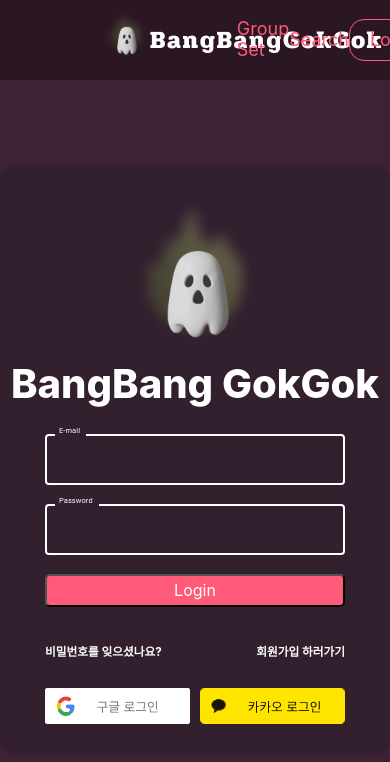
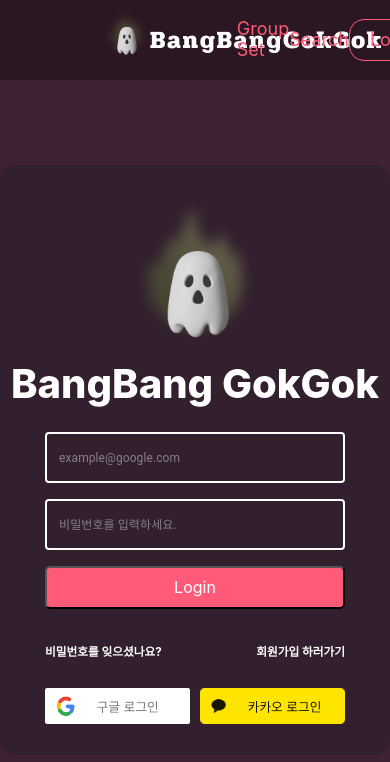
Before and after one commit to predictyson/BangBangGokGok, a React (Vite) app in the folder FrontEnd/: page /login in a window 390 px wide. Shown: the top 762 px of the page. Built offline with nearby package versions, Linux system fonts and the light colour scheme.

Commit message:
💡 refactor: 로그인 페이지 반응형 적용

```diff
--- a/FrontEnd/src/components/Auth/login/LoginSection.tsx
+++ b/FrontEnd/src/components/Auth/login/LoginSection.tsx
@@ -20,7 +20,6 @@ const InitUser = {
 export default function LoginSection() {
   const navigate = useNavigate();
   const [user, setUser] = useState<IUserInfo>(InitUser);
-  const [cookies, setCookie] = useCookies(["refresh", "access"]);
 
   const handleToastClick = (
     type: IToastProps["type"],
@@ -39,10 +38,11 @@ export default function LoginSection() {
       [name]: value,
     }));
   };
+
   /** 로그인 API
    * 로컬 로그인의 경우,
-   * refresh, access토큰은 cookie로
-   * userId, nicname은 localStorage로
+   * refreshToken은 cookie로
+   * userId, nicname, accessToken은 localStorage로
    */
   const handleLogin = async (e: React.FormEvent<HTMLFormElement>) => {
     e.preventDefault(); // 기본 동작 방지
@@ -77,25 +77,23 @@ export default function LoginSection() {
       {/* <SubjectText>GokGok</SubjectText> */}
       <CustomForm onSubmit={handleLogin}>
         <CustomTextField
-          label="E-mail"
           autoComplete="current-password"
-          sx={{ width: 300 }}
           color="warning"
           focused
+          hiddenLabel
           name="email"
           onChange={handleInputValue}
+          placeholder="example@google.com"
         />
         <CustomTextField
-          label="Password"
+          placeholder="비밀번호를 입력하세요."
           type="password"
           autoComplete="current-password"
-          sx={{
-            width: 300,
-          }}
           color="warning"
           onChange={handleInputValue}
           name="password"
           focused
+          hiddenLabel
         />
         <LoginButton type="submit" value="Login" />
       </CustomForm>
@@ -127,66 +125,102 @@ const CustomForm = styled.form`
 `;
 
 const SNSbtn = styled.img`
-  width: 14.5rem;
+  width: 17.5rem;
   cursor: pointer;
+  @media screen and (max-width: 1600px) {
+    width: 14.5rem;
+  }
 `;
 
 const CustomTextField = mstyled(TextField)({
-  width: "70%",
+  width: "400px",
   color: "white",
   input: {
     color: "white",
-    fontSize: "1.2rem",
+    fontSize: "1.6rem",
+  },
+
+  "@media screen and (max-width: 1600px)": {
+    width: "300px",
+    color: "white",
+    input: {
+      color: "white",
+      fontSize: "1.2rem",
+    },
   },
 });
 
 const NavText = styled.div`
   cursor: pointer;
   display: block;
-  font-size: 1.17em;
+  font-size: 1.6rem;
   margin-block-start: 1em;
   margin-block-end: 1em;
   margin-inline-start: 0px;
   margin-inline-end: 0px;
   font-weight: bold;
+
+  @media screen and (max-width: 1600px) {
+    font-size: 1.17rem;
+  }
 `;
 
 const TextBox = styled.div`
-  width: 30rem;
+  width: 40rem;
   display: flex;
   justify-content: space-between;
+
+  @media screen and (max-width: 1600px) {
+    width: 30rem;
+  }
 `;
 
 const Container = styled.div`
-  width: 50rem;
-  height: 55rem;
-  padding: 2rem 0;
+  width: 60rem;
+  height: 65rem;
+  padding: 4rem 0;
   border-radius: 1.5rem;
   background-color: ${theme.colors.container};
   display: flex;
   flex-direction: column;
   align-items: center;
   justify-content: space-around;
+
+  @media screen and (max-width: 1600px) {
+    width: 50rem;
+    height: 55rem;
+    padding: 2rem 0;
+  }
 `;
 
 const LoginImg = styled.img`
-  height: 15rem;
+  height: 20rem;
   margin: 0 auto;
+  @media screen and (max-width: 1600px) {
+    height: 15rem;
+  }
 `;
 
 const SubjectText = styled.div`
   text-align: center;
-  font-size: 4rem;
+  font-size: 5rem;
   font-weight: ${theme.fontWeight.extraBold};
+  @media screen and (max-width: 1600px) {
+    font-size: 4rem;
+  }
 `;
 
 const LoginButton = styled.input`
-  width: 30rem;
+  width: 40rem;
+  font-size: 2rem;
   border-radius: 0.5rem;
   text-align: center;
-  font-size: 1.6rem;
-  padding: 0.5rem 0;
+  padding: 1rem 0;
   color: white;
   background-color: ${theme.colors.pink};
   cursor: pointer;
+  @media screen and (max-width: 1600px) {
+    width: 30rem;
+    font-size: 1.6rem;
+  }
 `;
--- a/FrontEnd/src/components/Auth/signup/additional/RightProfile.tsx
+++ b/FrontEnd/src/components/Auth/signup/additional/RightProfile.tsx
@@ -16,8 +16,8 @@ export default function LeftPorfile(props: ProfileProps) {
 
   const handleInputChange = (e: React.SyntheticEvent) => {
     const target = e.target as HTMLInputElement;
-    console.log(target.name + " : " + target.value);
-    console.log(typeof target.value);
+    // console.log(target.name + " : " + target.value);
+    // console.log(typeof target.value);
     if (target.name === "nickname" && String(target.value).length > 10) {
       props.handleToastClick("error", "닉네임은 2~10자 사이입니다.");
     } else {
```
